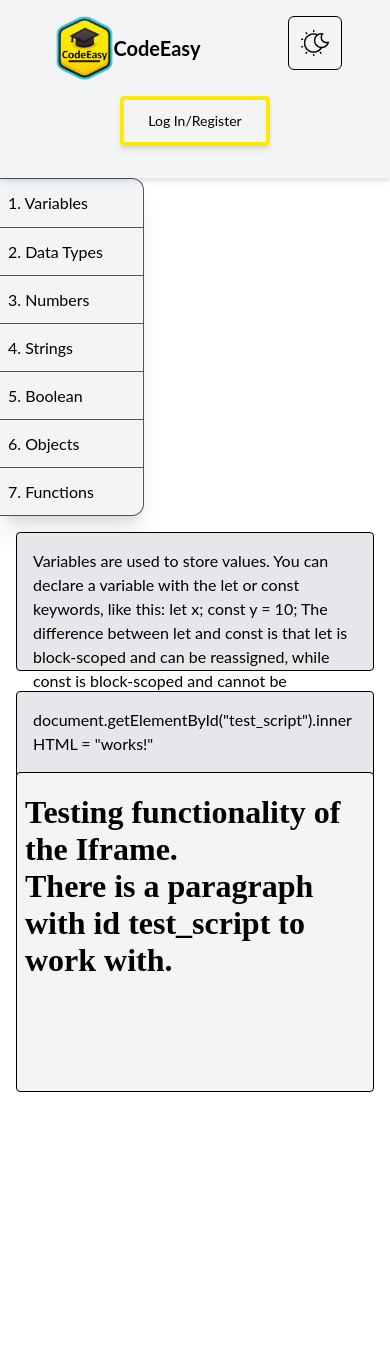
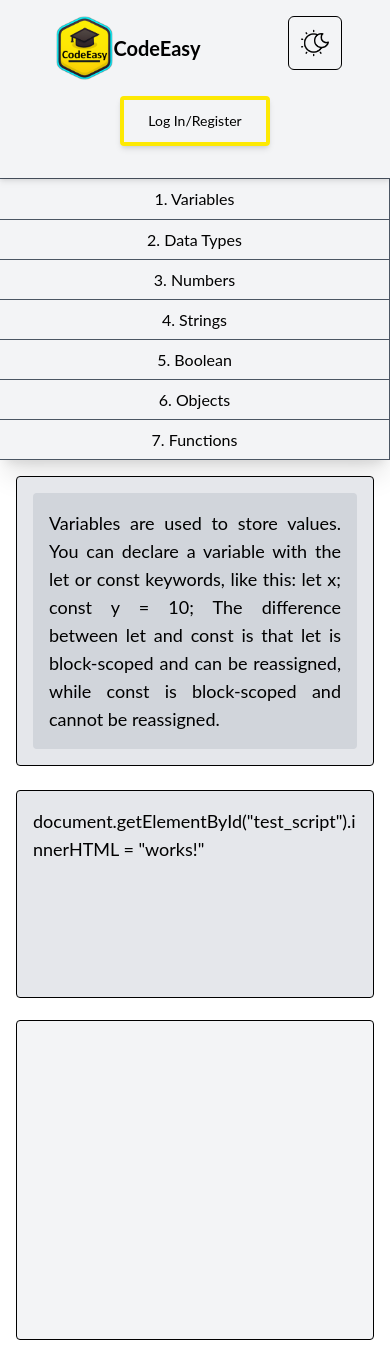
Before and after one commit to Gumexik/CodeEasy-Outdated, a React (Create React App) app in the folder codeeasy/: page /learn in a window 390 px wide. Before the commit the page ends 1108 px from the top, so only its background shows below. Built offline with nearby package versions, Linux system fonts and the light colour scheme; the HTML template or start-up script is replaced by a standard one.

Commit message:
fixed responsiveness

```diff
--- a/codeeasy/src/App.js
+++ b/codeeasy/src/App.js
@@ -2,26 +2,19 @@ import MainApp from "./pages/MainApp";
 import LandingPage from "./pages/LandingPage";
 
 function App() {
+	let component;
+	switch (window.location.pathname) {
+		case "/":
+			component = <LandingPage />;
+			break;
+		case "/learn":
+			component = <MainApp />;
+			break;
+		default:
+			component = <LandingPage />;
+	}
 
-
-
-  let component
-  switch (window.location.pathname) {
-    case "/":
-      component = <LandingPage />
-      break
-    case "/learn":
-      component = <MainApp />
-      break
-    default:
-      component = <LandingPage />
-  }
-
-  return (
-    <div className=" font-lato dark:bg-gray-800">
-      {component}
-    </div>
-  );
+	return <div className='font-lato dark:bg-gray-800'>{component}</div>;
 }
 
 export default App;
--- a/codeeasy/src/components/AppFeatures.js
+++ b/codeeasy/src/components/AppFeatures.js
@@ -21,19 +21,21 @@ const AppFeatures = ({ lesson }) => {
 	}, [js]);
 
 	return (
-        <div className='flex flex-col md:flex-row w-full md:h-[calc(100vh-96px)]'>
-            <div className='md:w-1/2 w-full p-4 h-60 md:h-full flex justify-between flex-col gap-5'>
-                <div className='h-2/3'>
-                    <p className='dark:bg-gray-600 dark:text-white dark:border dark:border-gray-500 border border-black bg-gray-200 h-full rounded p-4 w-full resize-none focus:outline-none'>
+		<div className='md:flex md:flex-row w-full h-full md:h-[calc(100vh-96px)]'>
+			<div className='inline-block md:w-1/2 w-full p-4 h-60 md:h-full md:flex justify-between flex-col gap-5'>
+				<div className='h-fit'>
+					<div className='mb-6 md:mb-0 dark:bg-gray-600 dark:text-white dark:border dark:border-gray-500 border border-black bg-gray-200 rounded p-4 w-full resize-none focus:outline-none'>
+						<p className='dark:bg-gray-900 bg-gray-300 rounded p-4 text-justify text-lg'>
 							{lesson.description}
 						</p>
+					</div>
 				</div>
 				<div className='h-full'>
 					<textarea
 						onChange={(e) => {
 							setJs(e.target.value);
 						}}
-                        className='dark:bg-gray-600 dark:text-white dark:border dark:border-gray-500 border border-black  bg-gray-200  rounded p-4  h-full max-h-full w-full resize-none focus:outline-none'
+						className='text-lg dark:bg-gray-600 dark:text-white dark:border dark:border-gray-500 border border-black  bg-gray-200  rounded p-4  h-full w-full resize-none focus:outline-none'
 						placeholder='Enter code here'
 						autoComplete='off'
 						spellCheck='false'
@@ -41,7 +43,7 @@ const AppFeatures = ({ lesson }) => {
 					></textarea>
 				</div>
 			</div>
-            <div className='md:w-1/2 p-4 dark:text-white'>
+			<div className='md:w-1/2 p-4 dark:text-white block'>
 				<iframe
 					sandbox='allow-scripts'
 					srcDoc={srcDoc}
--- a/codeeasy/src/components/SideNav.js
+++ b/codeeasy/src/components/SideNav.js
@@ -1,20 +1,22 @@
 import { lessons } from "../Lessons";
 
 const SideNav = ({ setLesson }) => {
-
-
-
 	return (
-        <div className='md:h-[calc(100vh-96px)] dark:bg-gray-800  dark:text-white text-black flex items-center'>
-            <ul className='w-36 flex flex-col justify-center h-fit dark:bg-gray-900 rounded-r-xl shadow-xl border-t border-r border-b divide-y divide-gray-600 border-gray-600 bg-[#f3f4f6]'>
+		<div className='md:h-[calc(100vh-96px)] dark:bg-gray-800  dark:text-white text-black md:flex items-center'>
+			<ul className='md:w-36 md:flex md:flex-col justify-center h-fit dark:bg-gray-900 md:rounded-r-xl shadow-xl border-t border-r border-b divide-y divide-gray-600 border-gray-600 bg-[#f3f4f6]'>
 				{lessons.map((lesson, i) => {
-                    return <li className='h-12 px-2' key={i}>
+					return (
+						<li className='md:h-12 h-10 md:px-2' key={i}>
 							<span
-                            onClick={() => { setLesson(lesson) }}
-                            className='flex items-center w-full h-full hover:scale-105 hover:text-blue-300 transition-scale duration-150 cursor-pointer'>
+								onClick={() => {
+									setLesson(lesson);
+								}}
+								className='flex items-center md:justify-start justify-center w-full h-full md:hover:scale-105 md:hover:text-blue-300 transition-scale duration-150 cursor-pointer focus:bg-gray-400'
+							>
 								{lesson.name}
 							</span>
 						</li>
+					);
 				})}
 			</ul>
 		</div>
--- a/codeeasy/src/pages/LandingPage.js
+++ b/codeeasy/src/pages/LandingPage.js
@@ -2,16 +2,11 @@ import Hero from "../components/Hero";
 import Navigation from "../components/Navigation";
 
 const LandingPage = () => {
-
-
-
 	return (
 		<>
 			<Navigation />
 			<Hero />
-
 		</>
-
 	);
 };
 
--- a/codeeasy/src/pages/MainApp.js
+++ b/codeeasy/src/pages/MainApp.js
@@ -5,10 +5,7 @@ import { lessons } from "../Lessons";
 import AppFeatures from "../components/AppFeatures";
 
 function MainApp() {
-
 	const [lesson, setLesson] = useState(lessons[0]);
-
-
 
 	return (
 		<>
```
Also changed, not shown: codeeasy/src/Lessons.js (+15 -8 lines). Lines whose indentation alone changed are shown as unchanged.
